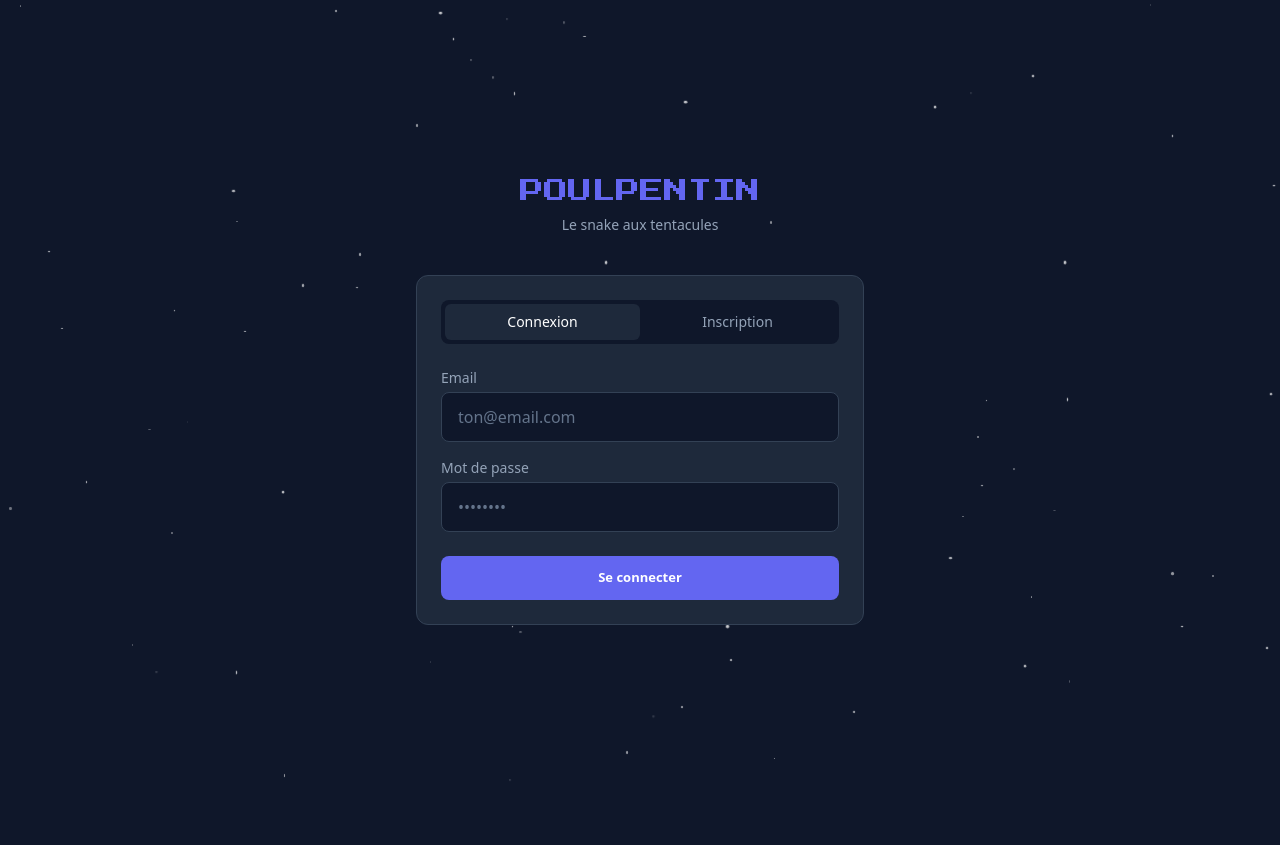
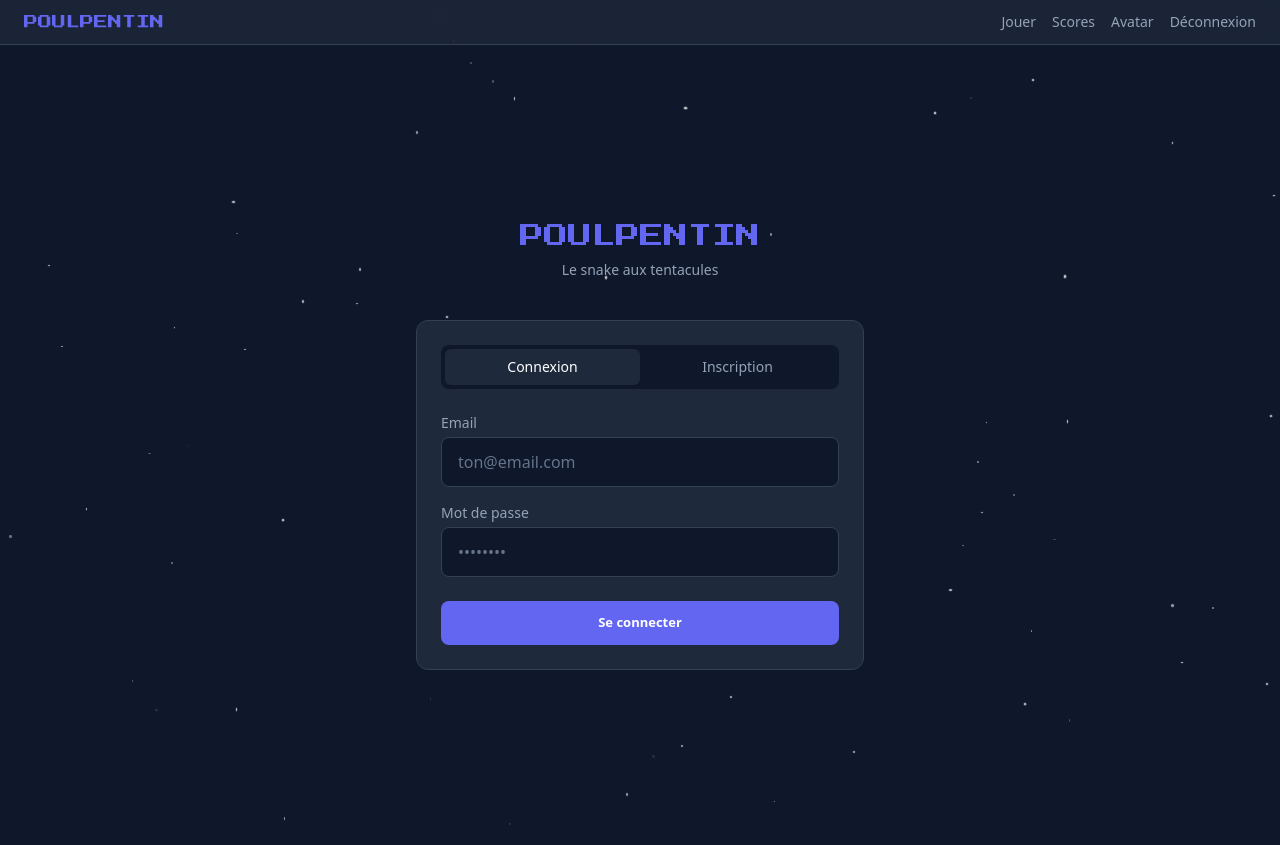
Before and after one commit to Albini-Julie/snake-game, a Vue app in the folder client/: page /login in a window 1280 px wide. Before the commit the page ends 800 px from the top, so only its background shows below. Built offline with nearby package versions, Linux system fonts and the light colour scheme; no server answers.

Commit message:
[TASK] Création du composant header

```diff
--- a/client/src/App.vue
+++ b/client/src/App.vue
@@ -10,50 +10,8 @@
       />
     </div>
 
-    <nav
-      v-if="auth.isLoggedIn"
-      class="relative z-10 bg-game-surface/80 backdrop-blur border-b border-game-border px-6 py-3 flex items-center justify-between"
-    >
-      <span class="font-game text-game-accent text-sm">POULPENTIN</span>
-      <div class="flex items-center gap-4">
-        <!-- Avatar du joueur -->
-        <div class="flex items-center gap-1 mr-2">
-          <img
-            v-if="auth.profile?.avatars?.path"
-            :src="auth.profile.avatars.path"
-            :alt="auth.profile.username"
-            class="w-8 h-8 object-contain rounded-full border border-game-border"
-          />
-          <p class="text-slate-300 text-sm hidden sm:block">
-            {{ auth.profile?.username }}
-          </p>
-        </div>
-        <RouterLink
-          to="/game"
-          class="text-slate-400 hover:text-white text-sm transition-colors"
-          active-class="text-white font-semibold"
-          >Jouer</RouterLink
-        >
-        <RouterLink
-          to="/leaderboard"
-          class="text-slate-400 hover:text-white text-sm transition-colors"
-          active-class="text-white font-semibold"
-          >Scores</RouterLink
-        >
-        <RouterLink
-          to="/avatar"
-          class="text-slate-400 hover:text-white text-sm transition-colors"
-          active-class="text-white font-semibold"
-          >Avatar</RouterLink
-        >
-        <button
-          @click="handleLogout"
-          class="text-slate-400 hover:text-white text-sm transition-colors"
-        >
-          Déconnexion
-        </button>
-      </div>
-    </nav>
+    <!-- Header -->
+    <AppHeader @logout="handleLogout" />
 
     <main class="flex-1 relative z-10">
       <RouterView />
@@ -64,6 +22,7 @@
 <script setup>
 import { useRouter } from "vue-router";
 import { useAuthStore } from "@/stores/auth";
+import AppHeader from "@/components/navigation/AppHeader.vue";
 
 const auth = useAuthStore();
 const router = useRouter();
--- /dev/null
+++ b/client/src/components/navigation/AppHeader.vue
@@ -0,0 +1,60 @@
+<template>
+  <nav
+    class="relative z-10 bg-game-surface/80 backdrop-blur border-b border-game-border px-6 py-3 flex items-center justify-between"
+  >
+    <!-- Logo -->
+    <span class="font-game text-game-accent text-sm">POULPENTIN</span>
+
+    <!-- Navigation -->
+    <div class="flex items-center gap-4">
+      <div class="flex items-center gap-2 mr-2">
+        <img
+          v-if="auth.profile?.avatars?.path"
+          :src="auth.profile.avatars.path"
+          :alt="auth.profile.username"
+          class="w-8 h-8 object-contain rounded-full border border-game-border"
+        />
+        <span class="text-slate-300 text-sm hidden sm:block">
+          {{ auth.profile?.username }}
+        </span>
+      </div>
+      <RouterLink
+        to="/game"
+        class="text-slate-400 hover:text-white text-sm transition-colors"
+        active-class="text-white font-semibold"
+      >
+        Jouer
+      </RouterLink>
+      <RouterLink
+        to="/leaderboard"
+        class="text-slate-400 hover:text-white text-sm transition-colors"
+        active-class="text-white font-semibold"
+      >
+        Scores
+      </RouterLink>
+      <RouterLink
+        to="/avatar"
+        class="text-slate-400 hover:text-white text-sm transition-colors"
+        active-class="text-white font-semibold"
+      >
+        Avatar
+      </RouterLink>
+
+      <!-- Profil + déconnexion -->
+      <button
+        @click="$emit('logout')"
+        class="text-slate-400 hover:text-white text-sm transition-colors"
+      >
+        Déconnexion
+      </button>
+    </div>
+  </nav>
+</template>
+
+<script setup>
+import { useAuthStore } from "@/stores/auth";
+
+const auth = useAuthStore();
+
+defineEmits(["logout"]);
+</script>
```
